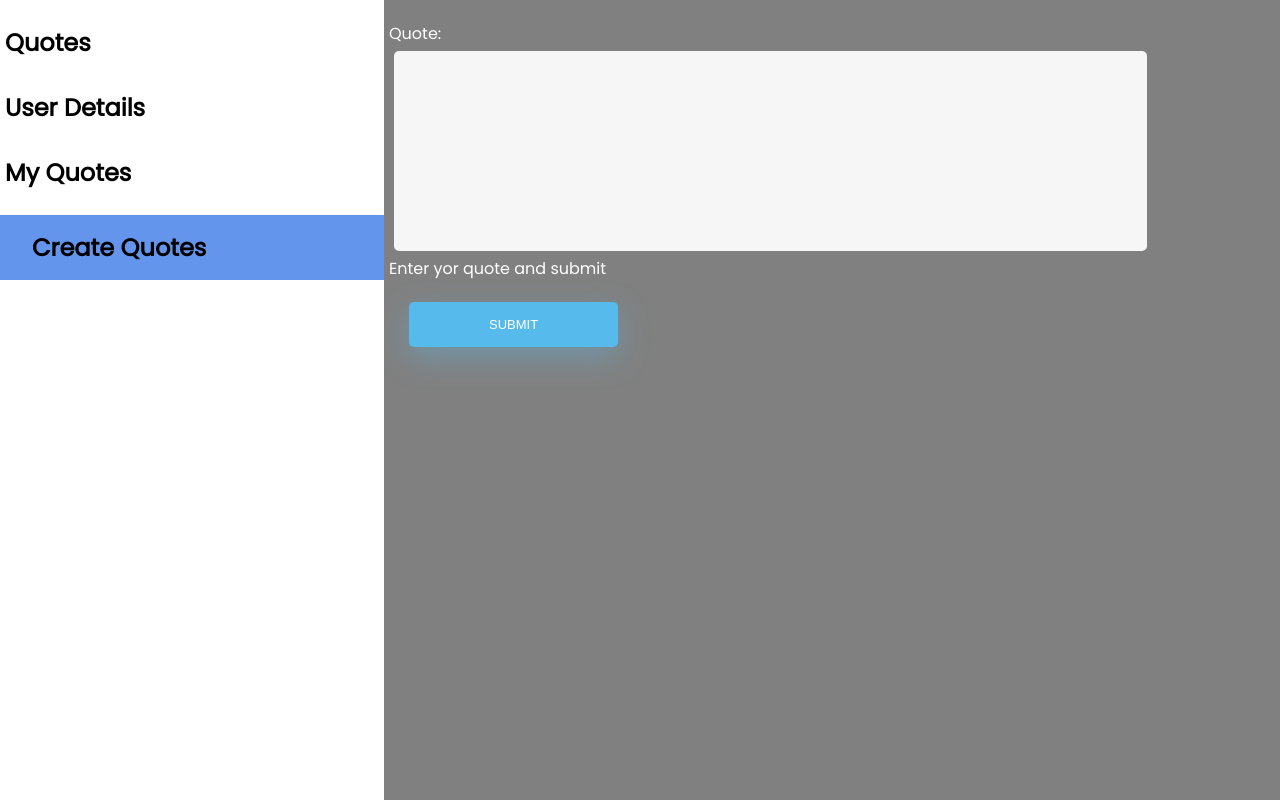
After one commit to amitsinghpgs/simpledjangoapp, a Django app: page /registration/create_quote/ in a window 1280 px wide. The commit adds this page. Run offline with Django 3.2, Linux system fonts and the light colour scheme.

Commit message:
Give option to user to add own quotes

```diff
--- /dev/null
+++ b/quote/forms.py
@@ -0,0 +1,10 @@
+from django.forms import ModelForm, Textarea
+from .models import Quote
+
+class PatialQuoteForm(ModelForm):
+    class Meta:
+        model=Quote
+        fields = ['quote']
+        help_texts = {
+            'quote': ('Enter yor quote and submit'),
+        }
--- a/quote/urls.py
+++ b/quote/urls.py
@@ -1,6 +1,7 @@
 from django.urls import include, path
 from . import views
 
-urlpatterns =[
+urlpatterns = [
     path('', views.view_quote, name='view_quote'),
+    path('delete/<pk>', views.QuoteDelete.as_view(), name='view_delete_quote')
 ]
--- /dev/null
+++ b/registration/static/registration/style_user_details.css
@@ -0,0 +1,142 @@
+@import url("https://fonts.googleapis.com/css?family=Poppins");
+html,
+body {
+  font-family: "Poppins", sans-serif;
+  width: 100%;
+  height: 100%;
+  margin: 0;
+}
+
+#sidebar,
+#content {
+  height: 100%;
+  overflow: auto;
+  float: left;
+  transition: width 0.35s;
+}
+
+#sidebar {
+  background: white;
+  width: 30%;
+}
+
+#sidebar.collapsed {
+  width: 0;
+}
+
+#sidebar.collapsed + #content {
+  width: 100%;
+}
+
+#content {
+  background: gray;
+  width: 70%;
+}
+
+button {
+  width: 30px;
+  height: 30px;
+  background: black;
+}
+
+.user_details {
+  color: white;
+  padding: 5px;
+}
+h2.sidelinks {
+  padding: 5px;
+}
+h2.sidelinks a {
+  color: black;
+  text-decoration-line: none;
+}
+.sidelinks.selected_sidelinks {
+  background-color: cornflowerblue;
+  padding: 15px 32px;
+}
+input[type="text"] {
+  height: 200px;
+  background-color: #f6f6f6;
+  border: none;
+  color: #0d0d0d;
+  padding: 15px 32px;
+  text-align: center;
+  text-decoration: none;
+  display: inline-block;
+  font-size: 16px;
+  margin: 5px;
+  width: 85%;
+  border: 2px solid #f6f6f6;
+  -webkit-transition: all 0.5s ease-in-out;
+  -moz-transition: all 0.5s ease-in-out;
+  -ms-transition: all 0.5s ease-in-out;
+  -o-transition: all 0.5s ease-in-out;
+  transition: all 0.5s ease-in-out;
+  -webkit-border-radius: 5px 5px 5px 5px;
+  border-radius: 5px 5px 5px 5px;
+}
+
+input[type="button"],
+input[type="submit"],
+input[type="reset"] {
+  background-color: #56baed;
+  border: none;
+  color: white;
+  padding: 15px 80px;
+  text-align: center;
+  text-decoration: none;
+  display: inline-block;
+  text-transform: uppercase;
+  font-size: 13px;
+  -webkit-box-shadow: 0 10px 30px 0 rgba(95, 186, 233, 0.4);
+  box-shadow: 0 10px 30px 0 rgba(95, 186, 233, 0.4);
+  -webkit-border-radius: 5px 5px 5px 5px;
+  border-radius: 5px 5px 5px 5px;
+  margin: 5px 20px 40px 20px;
+  -webkit-transition: all 0.3s ease-in-out;
+  -moz-transition: all 0.3s ease-in-out;
+  -ms-transition: all 0.3s ease-in-out;
+  -o-transition: all 0.3s ease-in-out;
+  transition: all 0.3s ease-in-out;
+}
+
+input[type="button"]:hover,
+input[type="submit"]:hover,
+input[type="reset"]:hover {
+  background-color: #39ace7;
+}
+input[type="button"]:active,
+input[type="submit"]:active,
+input[type="reset"]:active {
+  -moz-transform: scale(0.95);
+  -webkit-transform: scale(0.95);
+  -o-transform: scale(0.95);
+  -ms-transform: scale(0.95);
+  transform: scale(0.95);
+}
+
+.helptexts {
+  font-size: 10px;
+}
+
+input[type="submit"].deletebutton {
+  background-color: #56baed;
+  border: none;
+  color: white;
+  padding: 1px 1px;
+  text-align: center;
+  text-decoration: none;
+  display: inline-block;
+  text-transform: uppercase;
+  font-size: 13px;
+  -webkit-box-shadow: 0 10px 30px 0 rgba(95, 186, 233, 0.4);
+  box-shadow: 0 10px 30px 0 rgba(95, 186, 233, 0.4);
+  -webkit-border-radius: 5px 5px 5px 5px;
+  border-radius: 5px 5px 5px 5px;
+  margin: 0px 0px 0px 0px;
+  -webkit-transition: all 0.3s ease-in-out;
+  -moz-transition: all 0.3s ease-in-out;
+  -ms-transition: all 0.3s ease-in-out;
+  -o-transition: all 0.3s ease-in-out;
+  transition: all 0.3s ease-in-out;
+}
--- /dev/null
+++ b/registration/templates/registration/user_details.html
@@ -0,0 +1,55 @@
+{% load static %}
+<link rel="stylesheet" type="text/css" href="{% static 'registration/style_user_details.css' %}" />
+<body>
+  <div id="sidebar">
+    <h2 class="sidelinks"><a href="{% url 'view_quote' %}">Quotes</a></h2>
+    <h2 class="{{ class_user_details }}"><a href="{% url 'view_user_details' %}">User Details</a></h2>
+    <h2 class="{{ class_my_quotes }}"><a href="{% url 'view_my_quotes' %}">My Quotes</a></h2>
+    <h2 class="{{ class_create_quote }}"><a href="{% url 'view_create_quote' %}">Create Quotes</a></h2>
+  </div>
+
+  <div id="content">
+    <div class="user_details">
+    <!-- if user details option is selected in sidebar -->
+    {% if user_details %}
+    {% for key, value in fields.items %}
+    {{ key }}: {{ value }}<br>
+    {% endfor %}
+    {% endif %}
+
+    <!-- if create quote option is selected in sidebar -->
+    {% if create_quote %}
+    <form method="post">
+      {% csrf_token %}
+    {% for field in form %}
+        <p>
+          {{ field.label_tag }}<br>
+          {{ field }}<br>
+          {% if field.help_text %}
+          {{ field.help_text }}
+          {% endif %}
+          {% for error in field.errors %}
+            <p style="color: red">{{ error }}</p>
+          {% endfor %}
+        </p>
+        {% endfor %}
+        <input type="submit" class="fadeIn fourth">
+      </form>
+    {% endif %}
+
+    <!-- if view my quotes option is selected in sidebar -->
+    {% if my_quotes %}
+    <h1>
+      {% for quote in all_quotes %}
+      {{ quote.quote }}<br>
+      <form action="{% url 'view_delete_quote' quote.pk %}" method="post">
+        {% csrf_token %}
+        <input type="submit" class="deletebutton" value="Delete Quote" />
+    </form>
+      {% endfor %}
+    </h1>
+    {% endif %}
+  </div>
+  </div>
+  </div>
+</body>
--- a/registration/urls.py
+++ b/registration/urls.py
@@ -1,4 +1,6 @@
-from .views import view_activate, LoginView, signup, LogoutView, PasswordResetView, PasswordResetConfirmView
+from .views import (view_activate, LoginView, signup, LogoutView, PasswordResetView,
+                    PasswordResetConfirmView, view_user_details, view_create_quote,
+                    view_my_quotes)
 from django.urls import include, path
 
 urlpatterns = [
@@ -9,5 +11,8 @@ urlpatterns = [
     path('passwordreset/', PasswordResetView.as_view(), name='view_passreset'),
     path('reset/<uidb64>/<token>',
          PasswordResetConfirmView.as_view(),
-         name='view_enter_new_password')
+         name='view_enter_new_password'),
+    path('user_details/', view_user_details, name='view_user_details'),
+    path('create_quote/', view_create_quote, name='view_create_quote'),
+    path('my_quotes/', view_my_quotes, name='view_my_quotes')
 ]
--- a/registration/views.py
+++ b/registration/views.py
@@ -12,6 +12,8 @@ from django.template.loader import render_to_string
 from django.utils.encoding import force_bytes, force_text
 from django.core.mail import EmailMessage
 from django.contrib.auth.models import User
+from quote.forms import PatialQuoteForm
+from quote.models import Quote
 
 
 def signup(request):
@@ -37,10 +39,11 @@ def signup(request):
                 'Please confirm your email address to complete the registration')
     form = SignupForm()
     context = {
-            'form': form,
-            'render_login_signup' : True,
-            'login_class': 'inactive underlineHover',
-            'sign_up_class': 'active'}
+        'form': form,
+        'render_login_signup': True,
+        'login_class': 'inactive underlineHover',
+        'sign_up_class': 'active'
+    }
     return render(request, 'registration/login.html', context)
 
 
@@ -65,9 +68,10 @@ class LoginView(auth_views.LoginView):
     def get(self, request):
         context = {
             'form': self.form_class,
-            'render_login_signup' : True,
+            'render_login_signup': True,
             'login_class': 'active',
-            'sign_up_class': 'inactive underlineHover'}
+            'sign_up_class': 'inactive underlineHover'
+        }
         return render(request, self.template_name, context)
 
     def post(self, request):
@@ -92,8 +96,7 @@ class PasswordResetView(auth_views.PasswordResetView):
     form_class = PasswordResetForm
 
     def get(self, request):
-        context = {'form': self.form_class,
-        'render_login': True}
+        context = {'form': self.form_class, 'render_login': True}
         return render(request, self.template_name, context)
 
     def post(self, request):
@@ -118,3 +121,71 @@ class PasswordResetView(auth_views.PasswordResetView):
 class PasswordResetConfirmView(auth_views.PasswordResetConfirmView):
     template_name = 'registration/login.html'
     success_url = reverse_lazy('view_login')
+
+
+def view_user_details(request):
+    id = request.user.id
+    try:
+        u = User.objects.get(pk=id)
+    except User.DoesNotExist:
+        u = None
+    if u is None:
+        return redirect('view_login')
+    context = {
+        'user_details': True,
+        'class_user_details': 'sidelinks selected_sidelinks',
+        'class_my_quotes': 'sidelinks',
+        'class_create_quote': 'sidelinks',
+        'fields': {
+            'Username': u.username,
+            'Firstname': u.first_name,
+            'Lastname': u.last_name,
+            'Email': u.email
+        }
+    }
+    return render(request, 'registration/user_details.html', context)
+
+
+def view_create_quote(request):
+    if request.method == 'POST':
+        id = request.user.id
+        try:
+            u = User.objects.get(pk=id)
+        except User.DoesNotExist:
+            u = None
+        if u is None:
+            return redirect('view_login')
+        form = PatialQuoteForm(request.POST)
+        new_quote = form.save(commit=False)
+        new_quote.user = u
+        new_quote.author = u
+        new_quote.save()
+    form = PatialQuoteForm()
+    context = {
+        'form': form,
+        'class_user_details': 'sidelinks',
+        'class_my_quotes': 'sidelinks',
+        'class_create_quote': 'sidelinks selected_sidelinks',
+        'create_quote': True
+    }
+    return render(request, 'registration/user_details.html', context)
+
+
+def view_my_quotes(request):
+    id = request.user.id
+    try:
+        u = User.objects.get(pk=id)
+    except User.DoesNotExist:
+        u = None
+    if u is None:
+        return redirect('view_login')
+    all_quotes = Quote.objects.filter(user=u)
+
+    context = {
+        'all_quotes': all_quotes,
+        'class_user_details': 'sidelinks',
+        'class_my_quotes': 'sidelinks selected_sidelinks',
+        'class_create_quote': 'sidelinks',
+        'my_quotes': True
+    }
+    return render(request, 'registration/user_details.html', context)
```
Also changed, not shown: quote/templates/quote.html (+4 -3 lines), quote/views.py (+7 -0 lines), registration/static/registration/style.css (+58 -39 lines), db.sqlite3.
